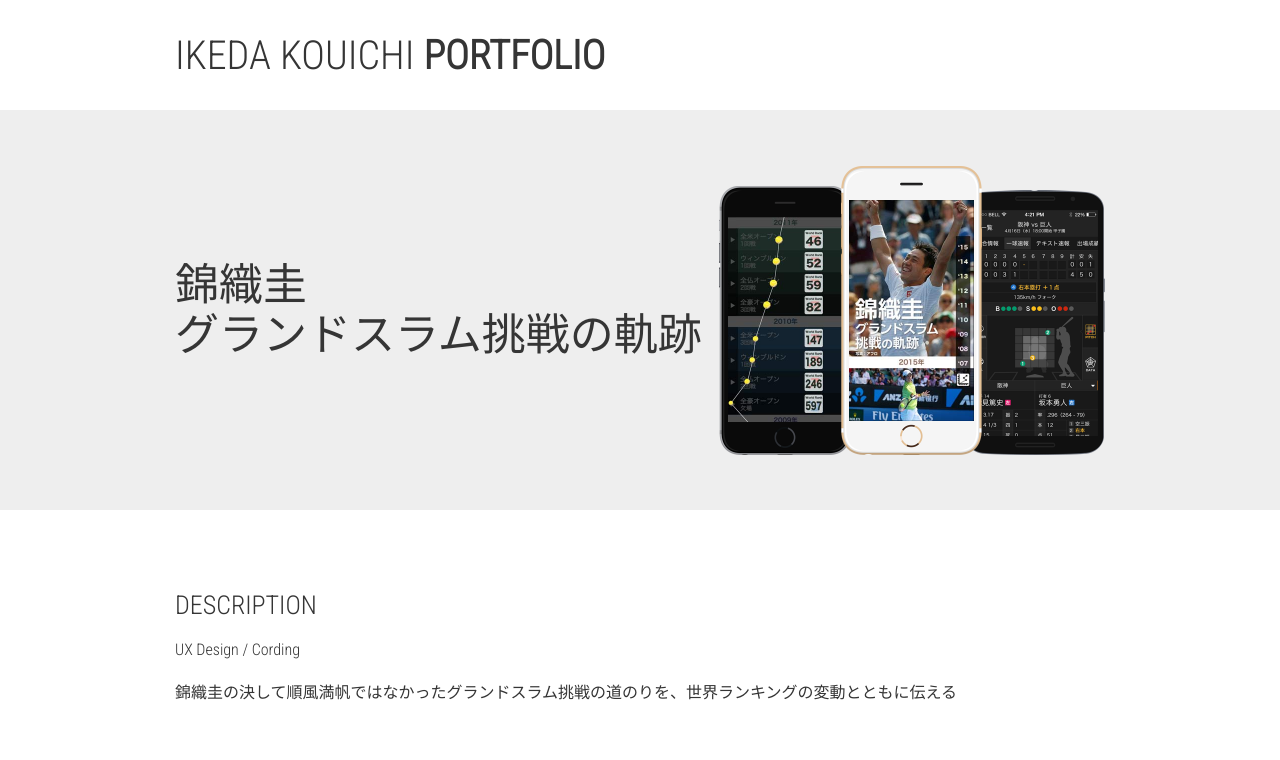
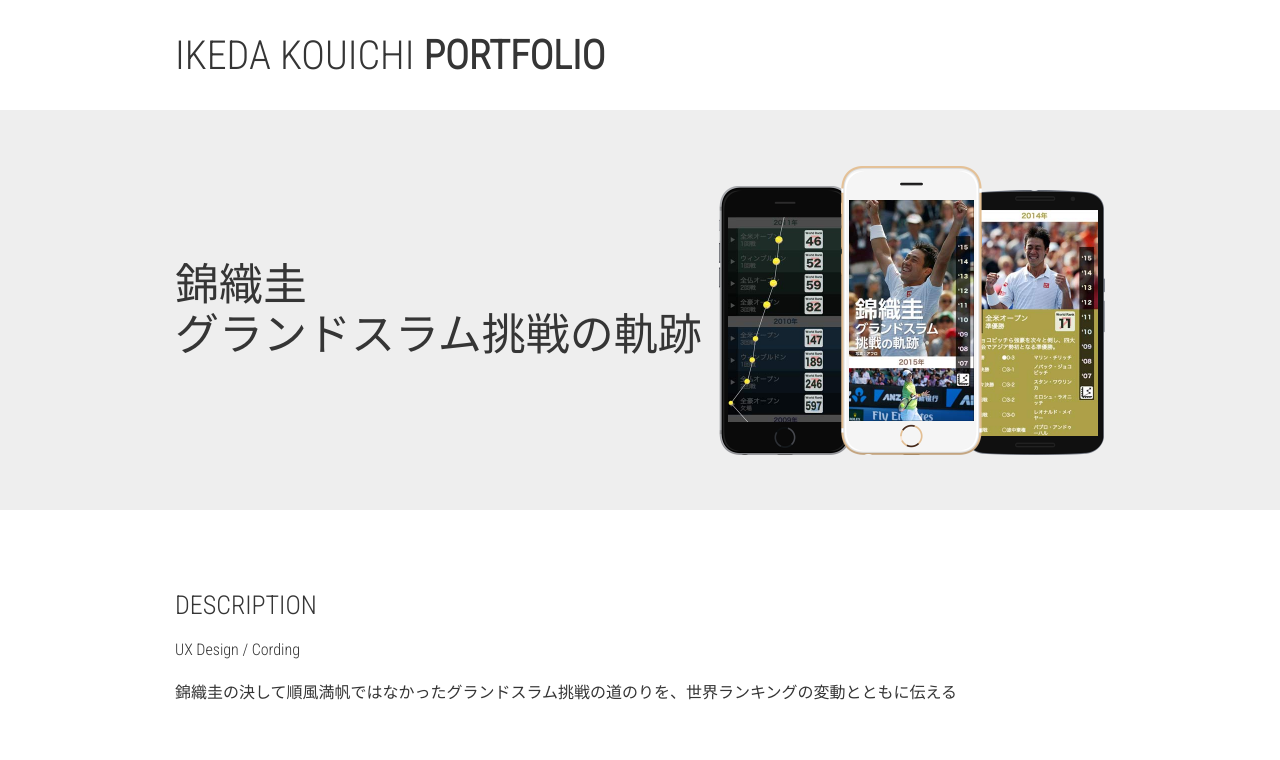
Before and after one commit to gitkouichi/portfolio, a plain HTML site: page work/05/index.html in a window 1280 px wide. Shown: the top 760 px of the page. Drawn offline with nearby package versions, Linux system fonts and the light colour scheme; files whose address does not match are found by name.

Commit message:
PORTFOLIO イメージ追加

```diff
--- a/work/05/index.html
+++ b/work/05/index.html
@@ -32,7 +32,7 @@
               <ul class="design__image design__image--02">
                 <li class="design__imageItem design__imageItem--01"><img src="../../img/work/05/thumb_01.jpg" width="125" height="221"></li>
                 <li class="design__imageItem design__imageItem--02"><img src="../../img/work/05/thumb_02.jpg" width="116" height="205"></li>
-                <li class="design__imageItem design__imageItem--03"><img src="../../img/work/02/thumb_03.png" width="127" height="226"></li>
+                <li class="design__imageItem design__imageItem--03"><img src="../../img/work/05/thumb_03.jpg" width="127" height="226"></li>
               </ul>
             </div>
           </header>
```
Also changed, not shown: work/06/index.html (+1 -1 lines), img/work/05/thumb_03.jpg (added), img/work/06/thumb_02.png (added).
